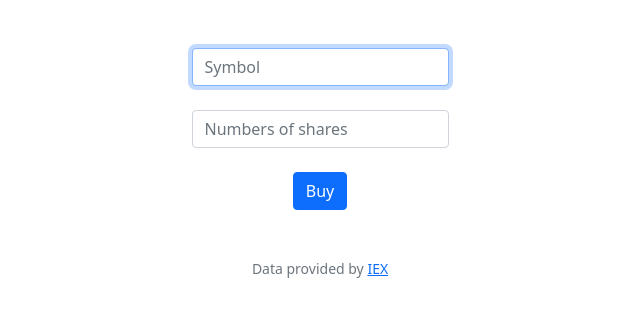
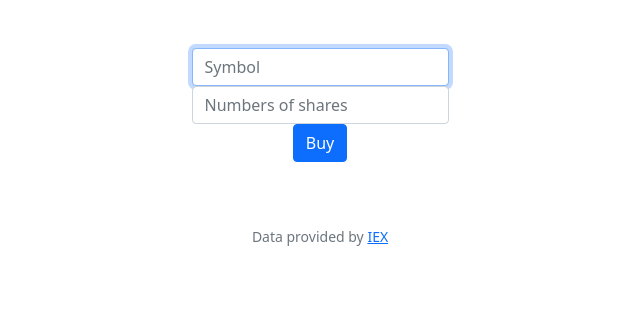
Before and after one commit to axel-paillaud/cs50, a Flask app: page /buy in a window 1280 px wide. Shown: the part 76-393 px from the top of the page, without its empty margins (320-960 px from the left). Run offline with Flask 2, Linux system fonts and the light colour scheme; a user stored in the database is signed in; some libraries are stand-ins or nearby versions.

Commit message:
Sat, Mar 19, 2022, 5:54 AM +00:00

```diff
--- a/finance/templates/buy.html
+++ b/finance/templates/buy.html
@@ -4,10 +4,10 @@
 
 {% block main %}
     <form action="/buy" method="post">
-        <input autocomplete="off" autofocus class="form-control mx-auto w-auto" name="symbol" placeholder="Symbol" type="text">
-        <br>
-        <input autocomplete="off" class="form-control mx-auto w-auto" name="shares" placeholder="Numbers of shares" type="number">
+        <div class="mb-3">
+            <input autocomplete="off" autofocus class="form-control mx-auto w-auto" name="symbol" placeholder="Symbol" type="text">
+            <input autocomplete="off" class="form-control mx-auto w-auto" name="shares" placeholder="Numbers of shares" type="number">
+            <button class="btn btn-primary" type="submit">Buy</button>
+        </div>
     </form>
-    <br>
-    <button class="btn btn-primary" type="submit">Buy</button>
 {% endblock %}
```
